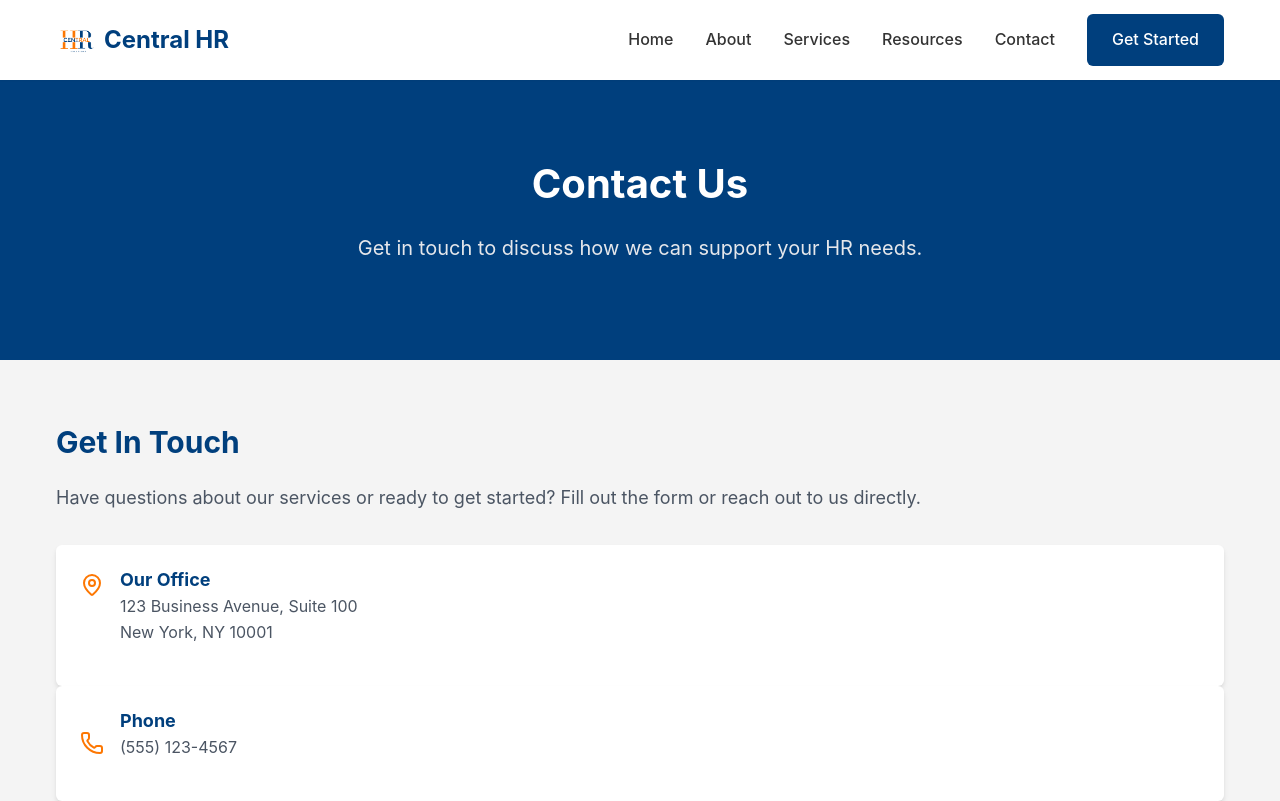
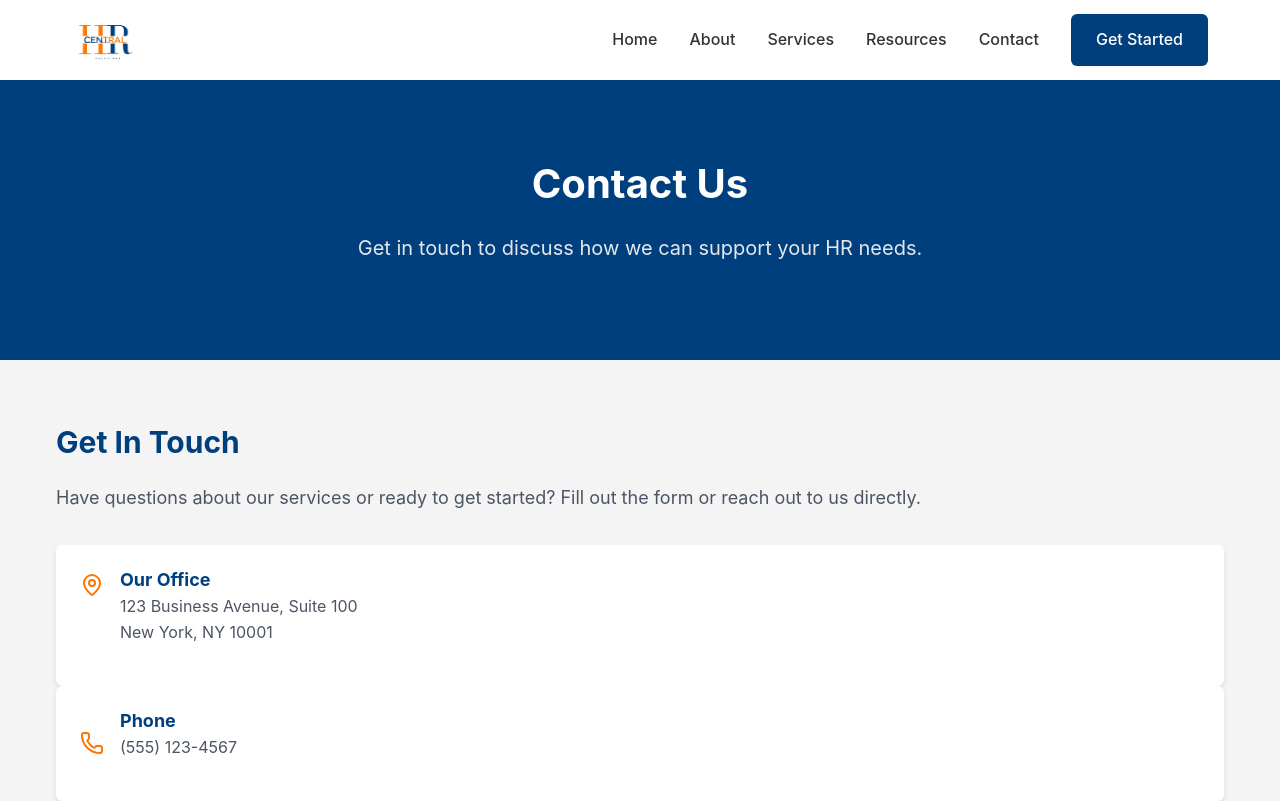
Before and after one commit to kevin-denny/CentralHR, a React (Vite) app: page /contact in a window 1280 px wide. Shown: the top 801 px of the page. Built offline with nearby package versions, Linux system fonts and the light colour scheme.

Commit message:
no message

```diff
--- a/src/components/Navbar.jsx
+++ b/src/components/Navbar.jsx
@@ -18,13 +18,21 @@ const Navbar = () => {
 
     return (
         <nav className="navbar">
-            <div className="container" style={{ width: '100%' }}>
-                <div className="flex justify-between items-center" style={{ height: '5rem' }}>
+            <div className="container" style={{ width: '100%', padding: '0 2rem' }}>
+                <div className="flex justify-between items-center" style={{ height: '6rem' }}>
                     {/* Logo */}
-                    <div className="flex items-center">
-                        <Link to="/" className="flex items-center gap-2">
-                            <img src="/logo.png" alt="Central HR Logo" className="h-10 w-auto" />
-                            <span style={{ fontSize: '1.5rem', fontWeight: 'bold', color: 'var(--primary-color)' }}>Central HR</span>
+                    <div className="flex items-center" style={{ height: '100%', padding: '1rem 0' }}>
+                        <Link to="/" className="flex items-center" style={{ height: '100%' }}>
+                            <img
+                                src="/logo.png"
+                                alt="Central HR Logo"
+                                style={{
+                                    height: '100%',
+                                    width: 'auto',
+                                    maxHeight: '4rem',
+                                    objectFit: 'contain'
+                                }}
+                            />
                         </Link>
                     </div>
 
```
